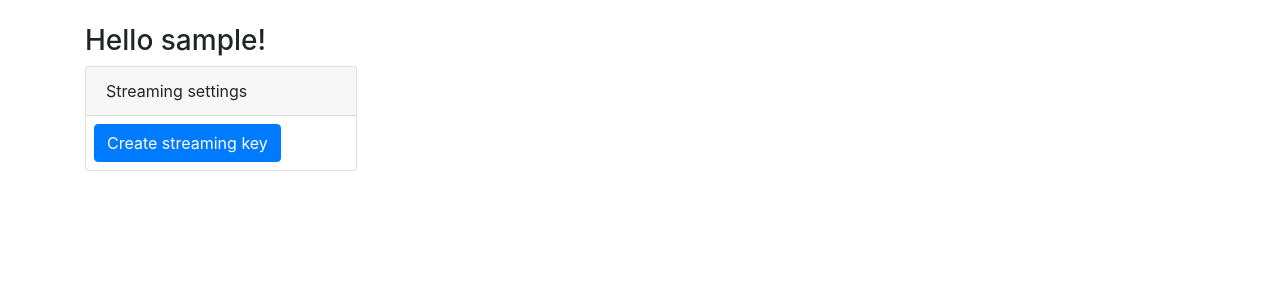
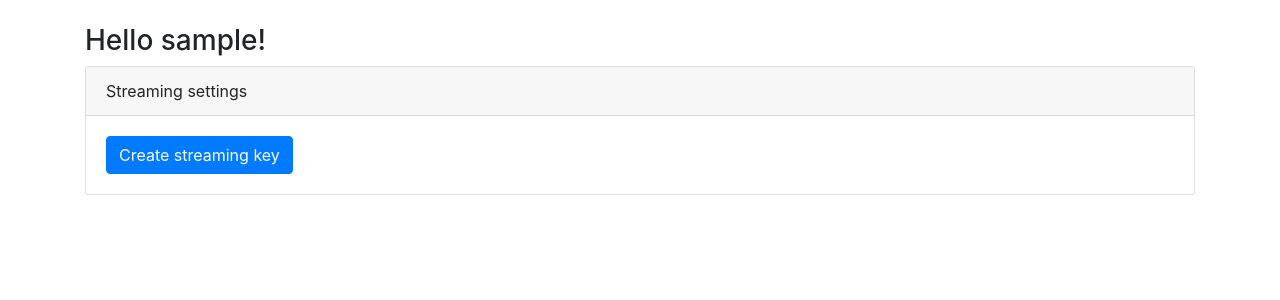
Before and after one commit to carbn/streamy, a Django app: page /profile/ in a window 1280 px wide. Shown: the part 56-356 px from the top of the page. Run offline with Django 3.2, Linux system fonts and the light colour scheme; the visitor is signed in with stand-in values (Sample User, id 1); data that the repository does not hold is empty; some libraries are stand-ins or nearby versions.

Commit message:
fix card styles

```diff
--- a/app/streamy/static/css/custom.css
+++ b/app/streamy/static/css/custom.css
@@ -22,10 +22,10 @@ video {
     cursor: pointer;
 }
 
-.card {
+.card-deck .card {
     max-width: 17rem;
 }
 
-.card-body {
+.card-deck .card-body {
     padding: 0.5rem;
 }
```
